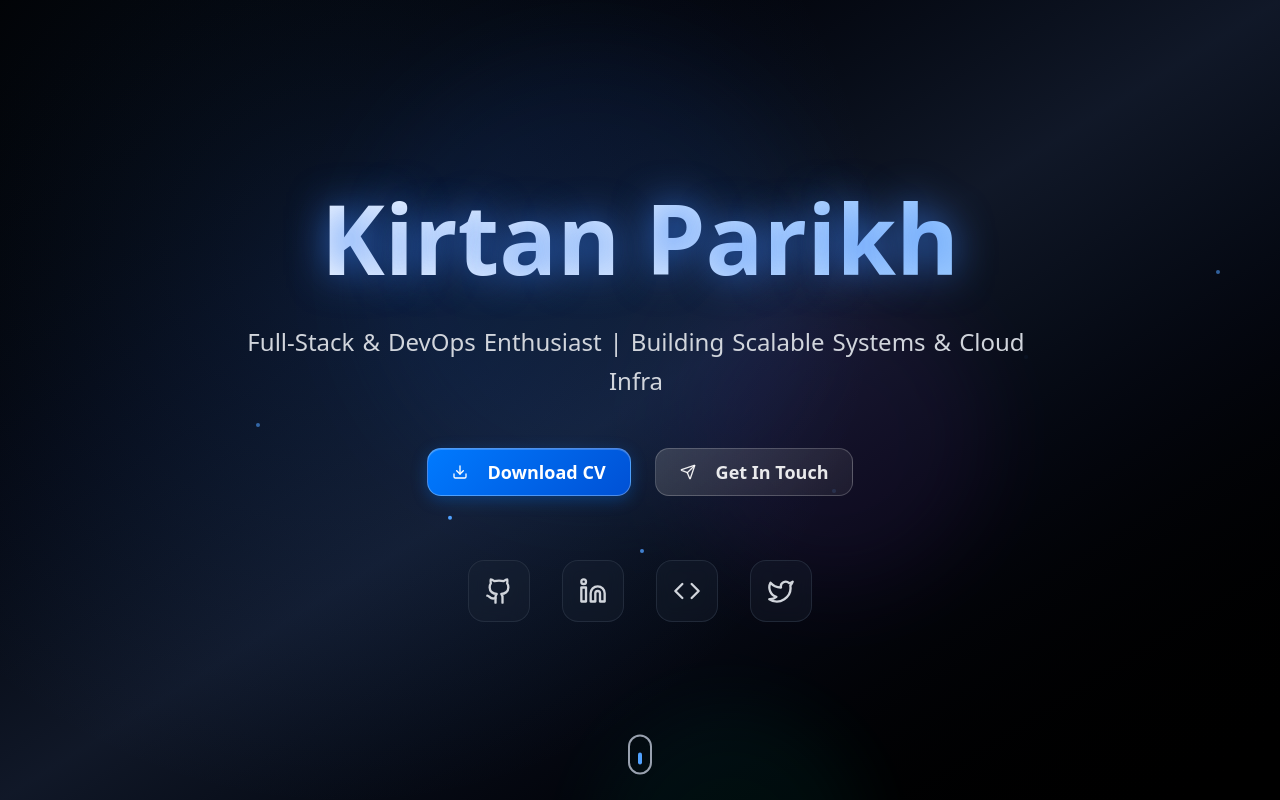
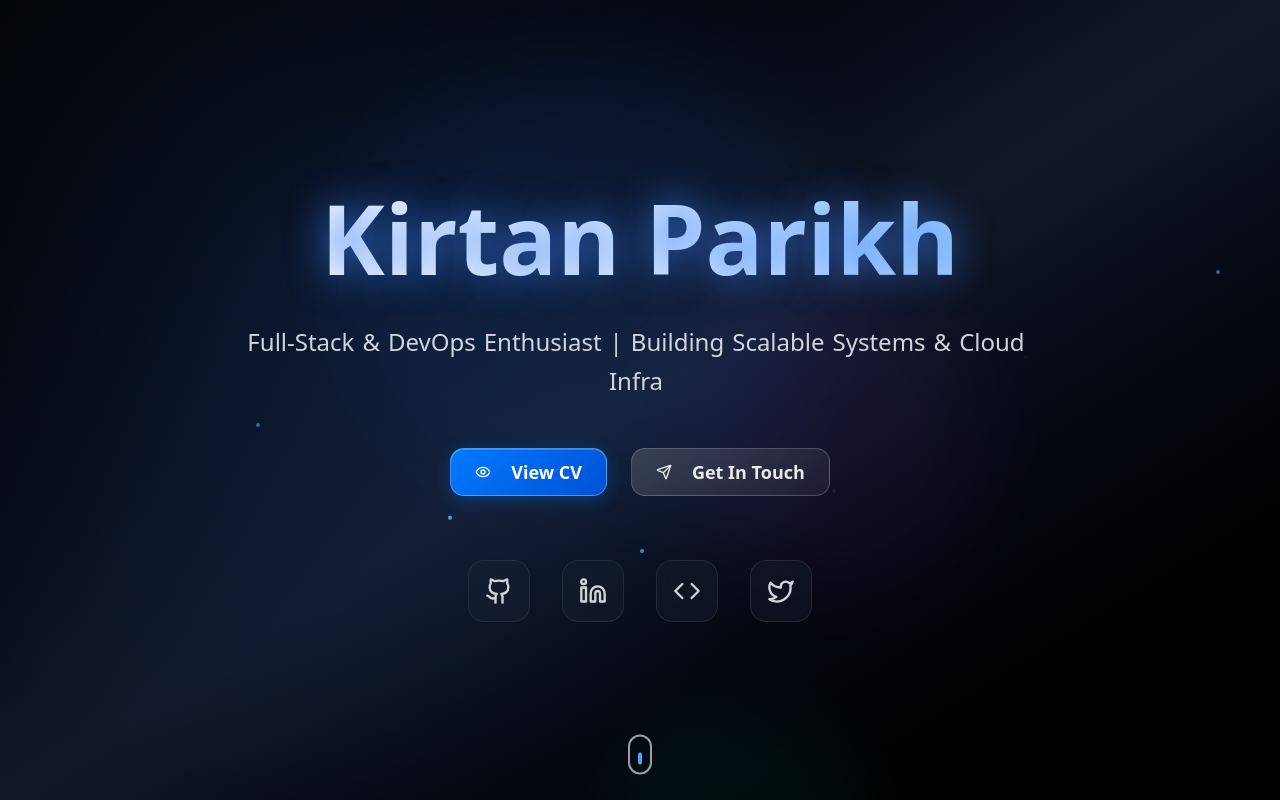
Before and after one commit to kirtanparikh/kirtan-portfolio, a Next.js app: page / in a window 1280 px wide. Shown: the top 800 px of the page. Built offline with nearby package versions, Linux system fonts and the light colour scheme.

Commit message:
feat: Update CV button to open in a new tab and change icon to 'View CV'

```diff
--- a/src/components/sections/HeroSection.tsx
+++ b/src/components/sections/HeroSection.tsx
@@ -3,7 +3,7 @@
 import { Button } from "@/components/ui/button";
 import { heroData, socialLinks } from "@/lib/data";
 import { motion } from "framer-motion";
-import { Code, Download, Github, Linkedin, Send, Twitter } from "lucide-react";
+import { Code, Eye, Github, Linkedin, Send, Twitter } from "lucide-react";
 
 const iconMap = {
   Github,
@@ -20,11 +20,8 @@ export default function HeroSection() {
     }
   };
 
-  const downloadCV = () => {
-    const link = document.createElement("a");
-    link.href = heroData.cvUrl;
-    link.download = "Kirtan_Parikh_CV.pdf";
-    link.click();
+  const viewCV = () => {
+    window.open(heroData.cvUrl, "_blank");
   };
 
   return (
@@ -193,7 +190,7 @@ export default function HeroSection() {
             transition={{ type: "spring", stiffness: 300, damping: 20 }}
           >
             <Button
-              onClick={downloadCV}
+              onClick={viewCV}
               size="lg"
               variant="default"
               className="px-6 sm:px-10 py-3 sm:py-4 text-base sm:text-lg font-semibold relative overflow-hidden group w-full sm:w-auto"
@@ -204,8 +201,8 @@ export default function HeroSection() {
                 whileHover={{ x: "100%" }}
                 transition={{ duration: 0.6 }}
               />
-              <Download className="mr-2 sm:mr-3" size={18} />
-              <span className="relative z-10">Download CV</span>
+              <Eye className="mr-2 sm:mr-3" size={18} />
+              <span className="relative z-10">View CV</span>
             </Button>
           </motion.div>
 
```
